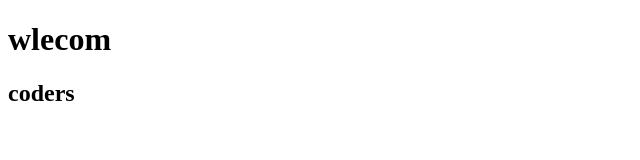
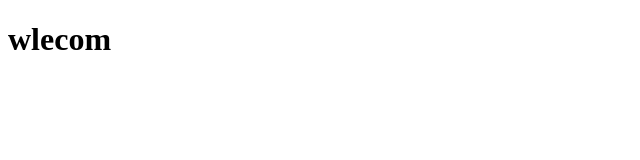
Before and after one commit to ritiklonare123/new-repo, a plain HTML site: page index.html in a window 1280 px wide. Shown: the whole page, without its empty margins (0-640 px from the left). Drawn offline with Linux system fonts and the light colour scheme.

Commit message:
Revert "create branch"
This reverts commit 66987977ed5191e5f711228b72781d41e939b662.

```diff
--- a/index.html
+++ b/index.html
@@ -7,6 +7,5 @@
 </head>
 <body>
     <h1>wlecom</h1>
-    <h2>coders</h2>
 </body>
 </html>
```
